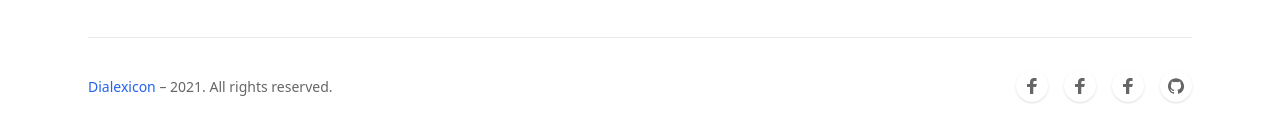
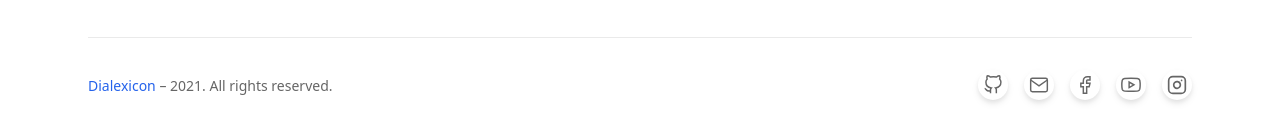
Before and after one commit to minor/dialexicon.org, a Next.js app: page /about in a window 1280 px wide. Shown: the part 5138-5269 px from the top of the page. Built offline with nearby package versions, Linux system fonts and the light colour scheme.

Commit message:
fix(footer): add right socials

```diff
--- a/components/Footer.js
+++ b/components/Footer.js
@@ -207,65 +207,91 @@ function Footer() {
           <ul className="flex mb-4 md:order-1 md:ml-4 md:mb-0">
             <li className="ml-4">
               <a
-                href="https://www.facebook.com/dialexiconjournal/"
-                target="_blank"
-                className="flex items-center justify-center text-gray-600 transition duration-150 ease-in-out bg-white rounded-full shadow hover:text-gray-900 hover:bg-white-100"
-                aria-label="Facebook"
+                aria-label="github"
+                className="flex items-center justify-center text-gray-600 transition duration-150 ease-in-out bg-white rounded-full w-[1.875rem] h-[1.875rem] drop-shadow-md hover:text-gray-900 hover:bg-white-100"
+                href="https://github.com/minor/dialexicon.org/"
               >
                 <svg
-                  className="w-8 h-8 fill-current"
-                  viewBox="0 0 32 32"
-                  xmlns="http://www.w3.org/2000/svg"
+                  className="w-5 h-5"
+                  fill="none"
+                  viewBox="0 0 24 24"
+                  stroke="currentColor"
+                  strokeWidth={1.75}
                 >
-                  <path d="M14.023 24L14 17h-3v-3h3v-2c0-2.7 1.672-4 4.08-4 1.153 0 2.144.086 2.433.124v2.821h-1.67c-1.31 0-1.563.623-1.563 1.536V14H21l-1 3h-2.72v7h-3.257z" />
+                  <path d="M9 19c-5 1.5-5-2.5-7-3m14 6v-3.87a3.37 3.37 0 0 0-.94-2.61c3.14-.35 6.44-1.54 6.44-7A5.44 5.44 0 0 0 20 4.77 5.07 5.07 0 0 0 19.91 1S18.73.65 16 2.48a13.38 13.38 0 0 0-7 0C6.27.65 5.09 1 5.09 1A5.07 5.07 0 0 0 5 4.77a5.44 5.44 0 0 0-1.5 3.78c0 5.42 3.3 6.61 6.44 7A3.37 3.37 0 0 0 9 18.13V22" />
                 </svg>
               </a>
             </li>
             <li className="ml-4">
               <a
-                href="https://www.instagram.com/_dialexicon/"
-                target="_blank"
-                className="flex items-center justify-center text-gray-600 transition duration-150 ease-in-out bg-white rounded-full shadow hover:text-gray-900 hover:bg-white-100"
-                aria-label="Instagram"
+                aria-label="mail"
+                className="flex items-center justify-center text-gray-600 transition duration-150 ease-in-out bg-white rounded-full w-[1.875rem] h-[1.875rem] drop-shadow-md hover:text-gray-900 hover:bg-white-100"
+                href="maito:dialexiconjournal@gmail.com"
               >
                 <svg
-                  className="w-8 h-8 fill-current"
-                  viewBox="0 0 32 32"
-                  xmlns="http://www.w3.org/2000/svg"
+                  className="w-5 h-5"
+                  fill="none"
+                  viewBox="0 0 24 24"
+                  stroke="currentColor"
+                  strokeWidth={1.75}
                 >
-                  <path d="M14.023 24L14 17h-3v-3h3v-2c0-2.7 1.672-4 4.08-4 1.153 0 2.144.086 2.433.124v2.821h-1.67c-1.31 0-1.563.623-1.563 1.536V14H21l-1 3h-2.72v7h-3.257z" />
+                  <path d="M4 4h16c1.1 0 2 .9 2 2v12c0 1.1-.9 2-2 2H4c-1.1 0-2-.9-2-2V6c0-1.1.9-2 2-2z" />
+                  <path d="m22 6-10 7L2 6" />
                 </svg>
               </a>
             </li>
             <li className="ml-4">
               <a
-                href="https://www.youtube.com/channel/UC-tO4dhpa6ab8evhqVcdvKA"
-                target="_blank"
-                className="flex items-center justify-center text-gray-600 transition duration-150 ease-in-out bg-white rounded-full shadow hover:text-gray-900 hover:bg-white-100"
-                aria-label="YouTube"
+                aria-label="facebook"
+                className="flex items-center justify-center text-gray-600 transition duration-150 ease-in-out bg-white rounded-full w-[1.875rem] h-[1.875rem] drop-shadow-md hover:text-gray-900 hover:bg-white-100"
+                href="https://www.facebook.com/dialexiconjournal/"
               >
                 <svg
-                  className="w-8 h-8 fill-current"
-                  viewBox="0 0 32 32"
-                  xmlns="http://www.w3.org/2000/svg"
+                  className="w-5 h-5"
+                  fill="none"
+                  viewBox="0 0 24 24"
+                  stroke="currentColor"
+                  strokeWidth="1.75"
                 >
-                  <path d="M14.023 24L14 17h-3v-3h3v-2c0-2.7 1.672-4 4.08-4 1.153 0 2.144.086 2.433.124v2.821h-1.67c-1.31 0-1.563.623-1.563 1.536V14H21l-1 3h-2.72v7h-3.257z" />
+                  <path d="M18 2h-3a5 5 0 0 0-5 5v3H7v4h3v8h4v-8h3l1-4h-4V7a1 1 0 0 1 1-1h3z" />
                 </svg>
               </a>
             </li>
             <li className="ml-4">
               <a
-                href="https://github.com/minor/dialexicon.org"
-                target="_blank"
-                className="flex items-center justify-center text-gray-600 transition duration-150 ease-in-out bg-white rounded-full shadow hover:text-gray-900 hover:bg-white-100"
-                aria-label="Github"
+                aria-label="youtube"
+                className="flex items-center justify-center text-gray-600 transition duration-150 ease-in-out bg-white rounded-full w-[1.875rem] h-[1.875rem] drop-shadow-md hover:text-gray-900 hover:bg-white-100"
+                href="https://www.youtube.com/channel/UC-tO4dhpa6ab8evhqVcdvKA"
               >
                 <svg
-                  className="w-8 h-8 fill-current"
-                  viewBox="0 0 32 32"
-                  xmlns="http://www.w3.org/2000/svg"
+                  className="w-5 h-5"
+                  fill="none"
+                  viewBox="0 0 24 24"
+                  stroke="currentColor"
+                  strokeWidth="1.75"
                 >
-                  <path d="M16 8.2c-4.4 0-8 3.6-8 8 0 3.5 2.3 6.5 5.5 7.6.4.1.5-.2.5-.4V22c-2.2.5-2.7-1-2.7-1-.4-.9-.9-1.2-.9-1.2-.7-.5.1-.5.1-.5.8.1 1.2.8 1.2.8.7 1.3 1.9.9 2.3.7.1-.5.3-.9.5-1.1-1.8-.2-3.6-.9-3.6-4 0-.9.3-1.6.8-2.1-.1-.2-.4-1 .1-2.1 0 0 .7-.2 2.2.8.6-.2 1.3-.3 2-.3s1.4.1 2 .3c1.5-1 2.2-.8 2.2-.8.4 1.1.2 1.9.1 2.1.5.6.8 1.3.8 2.1 0 3.1-1.9 3.7-3.7 3.9.3.4.6.9.6 1.6v2.2c0 .2.1.5.6.4 3.2-1.1 5.5-4.1 5.5-7.6-.1-4.4-3.7-8-8.1-8z" />
+                  <path d="M22.54 6.42a2.78 2.78 0 0 0-1.94-2C18.88 4 12 4 12 4s-6.88 0-8.6.46a2.78 2.78 0 0 0-1.94 2A29 29 0 0 0 1 11.75a29 29 0 0 0 .46 5.33A2.78 2.78 0 0 0 3.4 19c1.72.46 8.6.46 8.6.46s6.88 0 8.6-.46a2.78 2.78 0 0 0 1.94-2 29 29 0 0 0 .46-5.25 29 29 0 0 0-.46-5.33z" />
+                  <path d="m9.75 15.02 5.75-3.27-5.75-3.27v6.54z" />
+                </svg>
+              </a>
+            </li>
+            <li className="ml-4">
+              <a
+                aria-label="instagram"
+                className="flex items-center justify-center text-gray-600 transition duration-150 ease-in-out bg-white rounded-full w-[1.875rem] h-[1.875rem] drop-shadow-md hover:text-gray-900 hover:bg-white-100"
+                href="https://www.instagram.com/dialexiconorg/"
+              >
+                <svg
+                  fill="none"
+                  stroke="currentColor"
+                  strokeLinecap="round"
+                  strokeLinejoin="round"
+                  strokeWidth="2"
+                  className="w-5 h-5"
+                  viewBox="0 0 24 24"
+                >
+                  <rect width="20" height="20" x="2" y="2" rx="5" ry="5"></rect>
+                  <path d="M16 11.37A4 4 0 1112.63 8 4 4 0 0116 11.37zm1.5-4.87h.01"></path>
                 </svg>
               </a>
             </li>
--- a/components/Layout.js
+++ b/components/Layout.js
@@ -1,5 +1,4 @@
 import { useState, useEffect, Fragment } from "react";
-import { useTheme } from "next-themes";
 import Link from "next/link";
 import Head from "next/head";
 import { useRouter } from "next/router";
```
